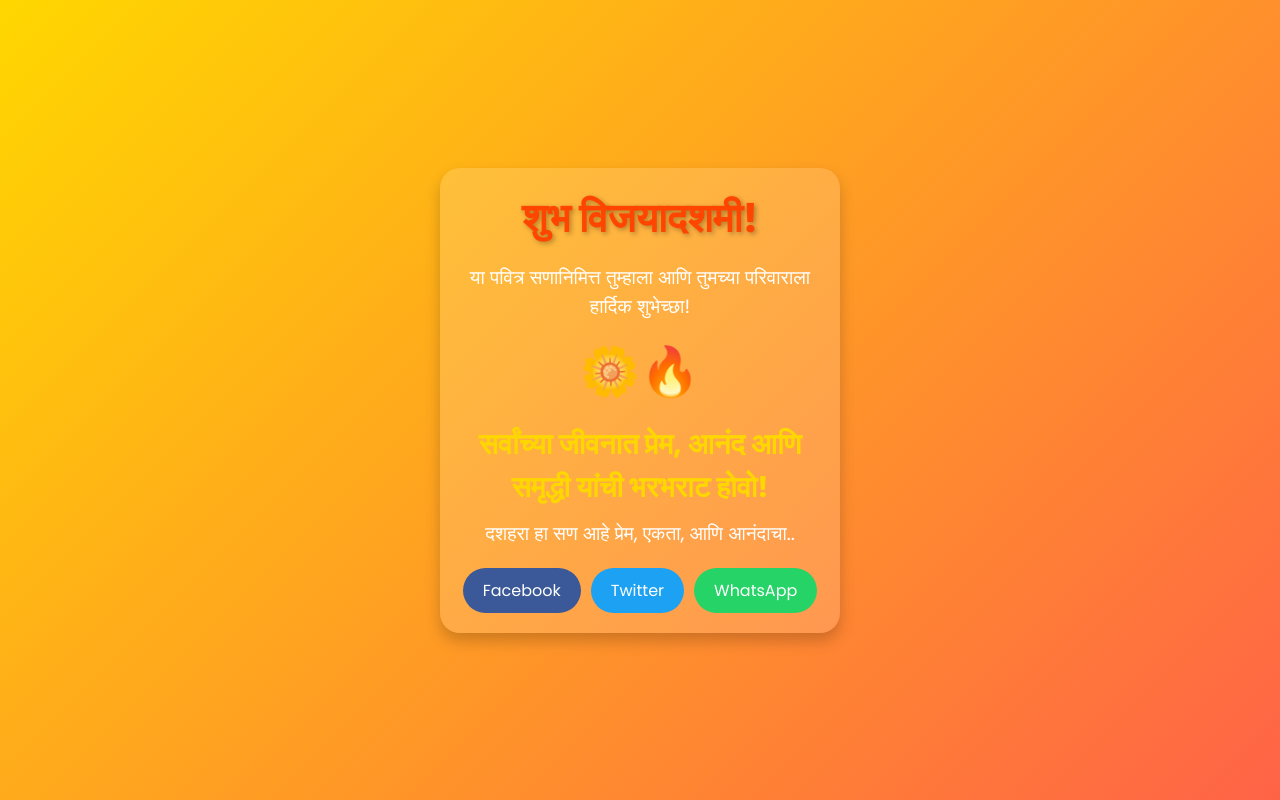
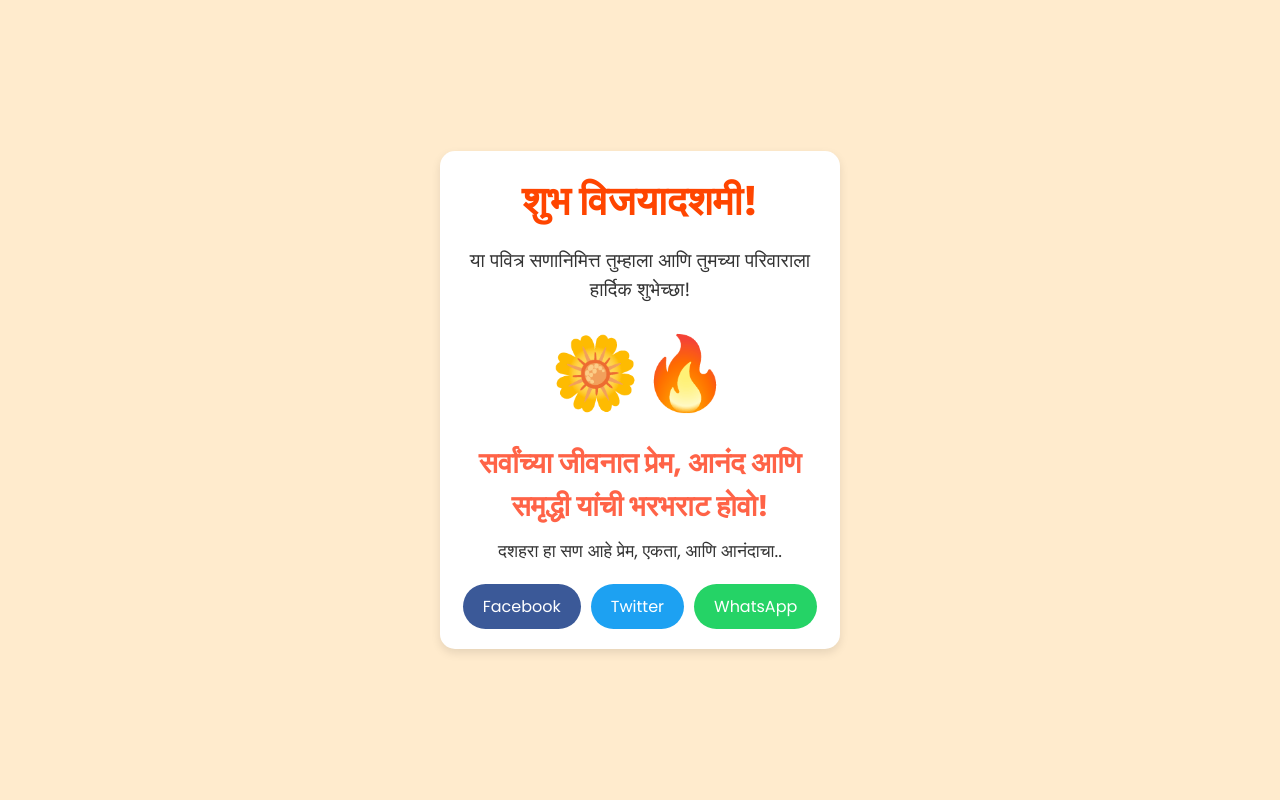
Before and after one commit to CodeWithDhanaji/dussehra-websites, a plain HTML site: page index.html in a window 1280 px wide. Drawn offline with Linux system fonts and the light colour scheme.

Commit message:
Update styles.css

```diff
--- a/styles.css
+++ b/styles.css
@@ -8,31 +8,42 @@
 /* Basic styles for body */
 body {
     font-family: 'Poppins', sans-serif;
-    background: linear-gradient(135deg, #FFD700, #FF6347);
+    background-color: #ffebcd; /* Light background color */
     display: flex;
     justify-content: center;
     align-items: center;
     height: 100vh;
-    color: #fff;
+    color: #333; /* Dark text color for contrast */
 }
 
 /* Main container styling */
 .main-container {
-    background-color: rgba(255, 255, 255, 0.15);
+    background-color: #ffffff; /* White background for content */
     padding: 20px;
-    border-radius: 20px;
-    box-shadow: 0 8px 15px rgba(0, 0, 0, 0.2);
+    border-radius: 15px;
+    box-shadow: 0 4px 10px rgba(0, 0, 0, 0.1);
     text-align: center;
     max-width: 400px;
     width: 90%;
+    transition: transform 0.3s; /* Animation for scaling */
+}
+
+/* Scale effect on hover */
+.main-container:hover {
+    transform: scale(1.02);
 }
 
 /* Title styling */
 h1 {
     font-size: 2.5rem;
-    color: #FF4500;
+    color: #FF4500; /* Bright orange color */
     margin-bottom: 15px;
-    text-shadow: 2px 2px 5px rgba(0, 0, 0, 0.3);
+    transition: color 0.3s; /* Smooth color change on hover */
+}
+
+/* Change color on hover */
+h1:hover {
+    color: #FF6347; /* Darker orange */
 }
 
 /* Wish text styling */
@@ -42,7 +53,7 @@ h1 {
 }
 
 /* Symbol box for emojis */
-.symbol-box h2 {
+.symbol-box {
     font-size: 3rem;
     margin-bottom: 15px;
 }
@@ -50,12 +61,12 @@ h1 {
 /* Message styling */
 .message h2 {
     font-size: 1.8rem;
-    color: #FFD700;
+    color: #FF6347; /* Darker orange for contrast */
     margin-bottom: 10px;
 }
 
 .message p {
-    font-size: 1.2rem;
+    font-size: 1.1rem;
     margin-bottom: 20px;
 }
 
@@ -71,10 +82,11 @@ h1 {
     font-size: 1rem;
     text-decoration: none;
     border-radius: 30px;
-    transition: all 0.3s ease;
     color: #fff;
+    transition: background-color 0.3s, transform 0.3s; /* Animation for buttons */
 }
 
+/* Colors for social buttons */
 .facebook {
     background-color: #3b5998;
 }
@@ -87,8 +99,8 @@ h1 {
     background-color: #25d366;
 }
 
-/* Hover effects */
+/* Hover effects for buttons */
 .social-button:hover {
-    transform: scale(1.1);
-    box-shadow: 0 5px 10px rgba(0, 0, 0, 0.2);
+    transform: translateY(-2px); /* Lift effect on hover */
+    box-shadow: 0 4px 8px rgba(0, 0, 0, 0.2);
 }
```
